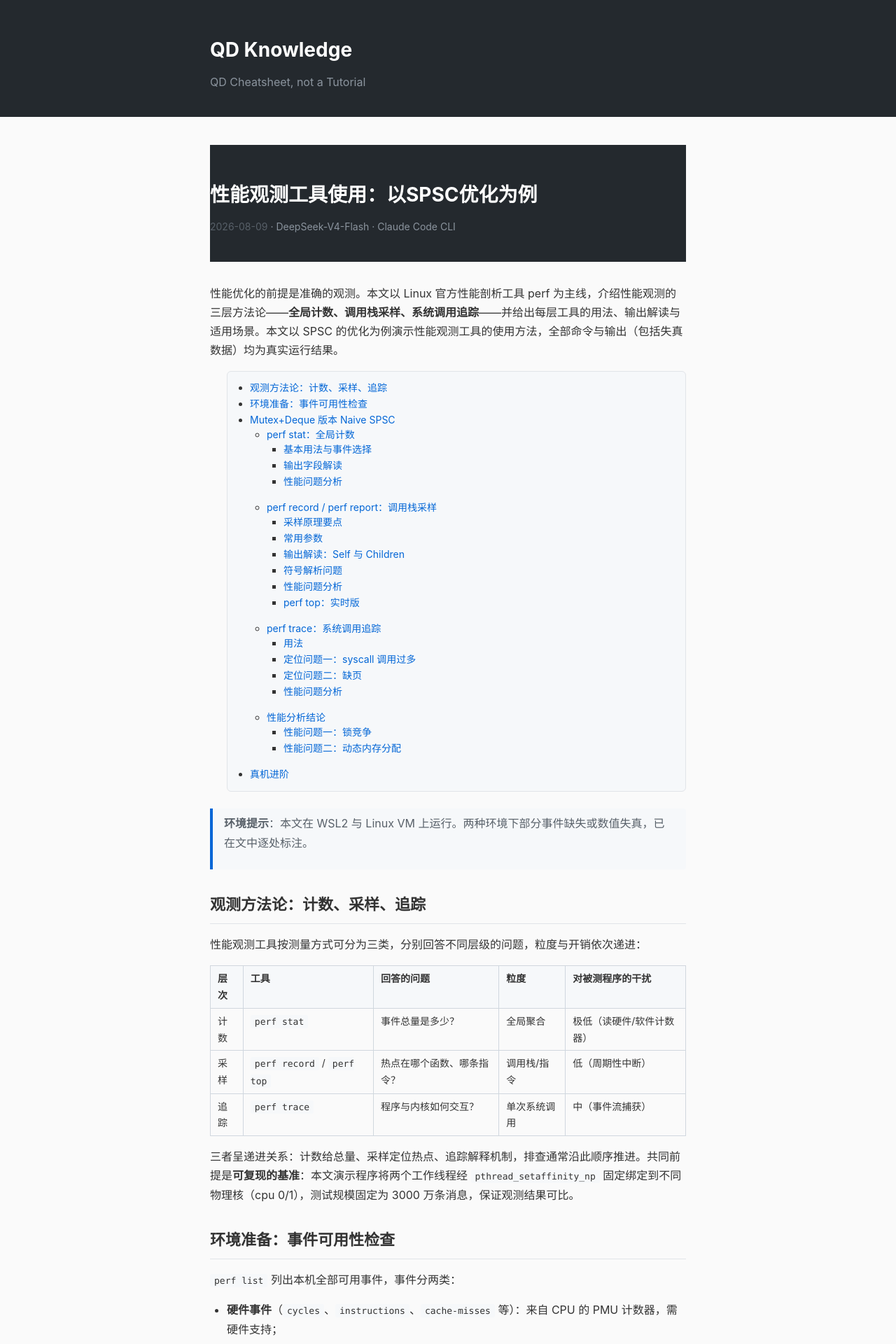
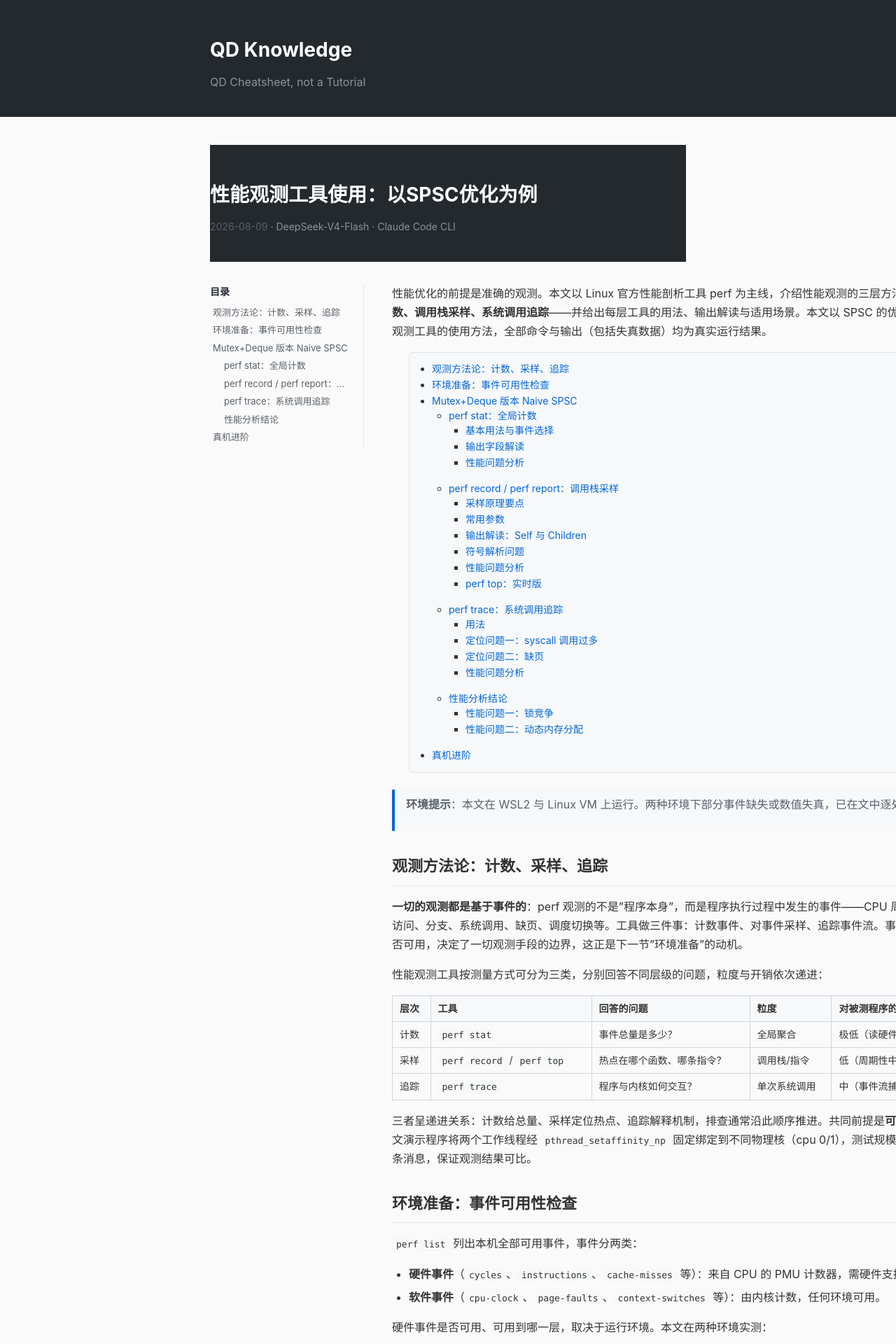
Before and after one commit to 4thcalabash/qd-knowledge, a Jekyll site: the page built from _posts/2026-08-09-spsc-queue-perf-observation-1.md, in a window 1280 px wide. Shown: the top 1920 px of the page at 70% size. Built offline with Jekyll 4.4.1, drawn with Linux system fonts in a browser that asks for light colours; some of the changed text lies outside the part shown.

Commit message:
侧边栏目录：文章滚动时高亮当前章节
- post.html 改为两栏布局，新增 toc-sidebar 侧边栏容器，引入 toc.js
- toc.js：从正文 h2/h3 生成嵌套目录，滚动时高亮当前章节（rAF 节流）
- style.css：sticky 侧边栏、当前章节高亮、窄屏（<1080px）隐藏、标题 scroll-margin
- 方法论强调'一切的观测都是基于事件的'；环境准备改为三环境（WSL2/云 VM/Linux 物理机 TODO）

Co-Authored-By: Claude <noreply@anthropic.com>

````diff
--- a/_layouts/post.html
+++ b/_layouts/post.html
@@ -12,11 +12,15 @@ layout: default
         {% endif %}
     </header>
 
-    <div class="post-content">
-        {{ content }}
+    <div class="post-layout">
+        <aside class="toc-sidebar" id="toc-sidebar" aria-label="章节目录"></aside>
+        <div class="post-content">
+            {{ content }}
+        </div>
     </div>
 
     <nav class="post-nav">
         <a href="{{ site.baseurl }}/">&larr; 返回首页</a>
     </nav>
 </article>
+<script src="{{ site.baseurl }}/assets/js/toc.js"></script>
--- a/_posts/2026-08-09-spsc-queue-perf-observation-1.md
+++ b/_posts/2026-08-09-spsc-queue-perf-observation-1.md
@@ -13,6 +13,8 @@ tool: Claude Code CLI
 > **环境提示**：本文在 WSL2 与 Linux VM 上运行。两种环境下部分事件缺失或数值失真，已在文中逐处标注。
 
 ## 观测方法论：计数、采样、追踪
+
+**一切的观测都是基于事件的**：perf 观测的不是"程序本身"，而是程序执行过程中发生的事件——CPU 周期、指令、缓存访问、分支、系统调用、缺页、调度切换等。工具做三件事：计数事件、对事件采样、追踪事件流。事件从何而来、是否可用，决定了一切观测手段的边界，这正是下一节"环境准备"的动机。
 
 性能观测工具按测量方式可分为三类，分别回答不同层级的问题，粒度与开销依次递进：
 
@@ -31,7 +33,7 @@ tool: Claude Code CLI
 - **硬件事件**（`cycles`、`instructions`、`cache-misses` 等）：来自 CPU 的 PMU 计数器，需硬件支持；
 - **软件事件**（`cpu-clock`、`page-faults`、`context-switches` 等）：由内核计数，任何环境可用。
 
-硬件事件是否可用、可用到哪一层，取决于运行环境。本次在两种环境实测，恰好呈现"缺失"与"存在但失真"两档：
+硬件事件是否可用、可用到哪一层，取决于运行环境。本文在两种环境实测：
 
 **WSL2：硬件事件完全缺失**
 
@@ -72,15 +74,9 @@ tool: Claude Code CLI
   iTLB-loads                                         [Hardware cache event]
 ```
 
-两档对比：
+**Linux 物理机：TODO**
 
-| 环境 | 硬件事件 | 说明 |
-|------|---------|------|
-| WSL2 | 完全缺失 | 硬件级观测（cache miss 率、PEBS、LBR、perf c2c）不可用 |
-| 云 Linux VM | 核心事件齐全，cache 事件部分缺失 | **缺失**：LLC（末级缓存）、L1-dcache-stores |
-| 物理机 | 全部可用且数值可信 | 理想参照，本文未实测 |
-
-注意：**事件存在 ≠ 数值可信**。VM 上事件能列出、能计数，但读数失真（见 perf stat 一节）。排查前先 `perf list` 确认可用事件。
+待补充：物理机上 `perf list` 的完整硬件事件清单与实测输出。
 
 ## Mutex+Deque 版本 Naive SPSC
 
--- a/assets/css/style.css
+++ b/assets/css/style.css
@@ -52,11 +52,13 @@ main h2 {
     margin: 32px 0 16px;
     padding-bottom: 8px;
     border-bottom: 1px solid #e1e4e8;
+    scroll-margin-top: 140px;
 }
 
 main h3 {
     font-size: 18px;
     margin: 24px 0 12px;
+    scroll-margin-top: 140px;
 }
 
 main p {
@@ -96,6 +98,75 @@ main a:hover {
 }
 
 /* Post */
+.post-layout {
+    display: flex;
+    gap: 40px;
+}
+
+/* 侧边栏目录：sticky 跟随滚动，当前章节高亮 */
+.toc-sidebar {
+    display: none;
+    position: sticky;
+    top: 24px;
+    align-self: flex-start;
+    flex: 0 0 220px;
+    max-height: calc(100vh - 48px);
+    overflow-y: auto;
+    font-size: 13px;
+    line-height: 1.5;
+    padding-right: 12px;
+    border-right: 1px solid #e1e4e8;
+}
+
+@media (min-width: 1080px) {
+    .toc-sidebar {
+        display: block;
+    }
+}
+
+.toc-sidebar .toc-title {
+    font-weight: 600;
+    color: #24292f;
+    margin-bottom: 8px;
+    font-size: 14px;
+}
+
+.toc-sidebar ul {
+    list-style: none;
+    margin: 0;
+    padding: 0;
+}
+
+.toc-sidebar li {
+    margin-bottom: 2px;
+}
+
+.toc-sidebar li.toc-h3 {
+    padding-left: 16px;
+}
+
+.toc-sidebar a {
+    display: block;
+    color: #586069;
+    text-decoration: none;
+    padding: 2px 4px;
+    border-radius: 3px;
+    overflow: hidden;
+    text-overflow: ellipsis;
+    white-space: nowrap;
+}
+
+.toc-sidebar a:hover {
+    color: #0366d6;
+    background: #f6f8fa;
+}
+
+.toc-sidebar a.active {
+    color: #0366d6;
+    font-weight: 600;
+    background: #f6f8fa;
+}
+
 .post-header {
     margin-bottom: 32px;
 }
--- /dev/null
+++ b/assets/js/toc.js
@@ -0,0 +1,61 @@
+// 文章侧边栏目录：从正文标题生成，滚动时高亮当前章节
+// 纯前端实现，兼容 GitHub Pages（无 Jekyll 插件依赖）。
+// 仅 h2/h3 进目录，保持侧边栏简洁。
+(function () {
+    var content = document.querySelector('.post-content');
+    var sidebar = document.getElementById('toc-sidebar');
+    if (!content || !sidebar) return;
+
+    var headings = content.querySelectorAll('h2, h3');
+    if (!headings.length) {
+        sidebar.remove();
+        return;
+    }
+
+    // 生成目录：h2 为一级，紧随其后的 h3 为二级
+    var html = '<div class="toc-title">目录</div><ul>';
+    var open = false;
+    headings.forEach(function (h, i) {
+        if (!h.id) h.id = 'sec-' + i;
+        var level = h.tagName === 'H2' ? 'toc-h2' : 'toc-h3';
+        if (level === 'toc-h3' && !open) {
+            html += '<ul>';
+            open = true;
+        } else if (level === 'toc-h2' && open) {
+            html += '</ul>';
+            open = false;
+        }
+        html += '<li class="' + level + '"><a href="#' + h.id + '">' +
+            h.textContent + '</a></li>';
+    });
+    if (open) html += '</ul>';
+    html += '</ul>';
+    sidebar.innerHTML = html;
+
+    var links = sidebar.querySelectorAll('a');
+
+    // 当前章节 = 最后一个顶部位于视口上部（header 之下）的标题
+    var headerOffset = 140;
+    function updateActive() {
+        var idx = -1;
+        headings.forEach(function (h, i) {
+            if (h.getBoundingClientRect().top <= headerOffset) idx = i;
+        });
+        links.forEach(function (a, i) {
+            a.classList.toggle('active', i === idx);
+        });
+    }
+
+    // 滚动节流 + 首次定位
+    var ticking = false;
+    window.addEventListener('scroll', function () {
+        if (!ticking) {
+            window.requestAnimationFrame(function () {
+                updateActive();
+                ticking = false;
+            });
+            ticking = true;
+        }
+    });
+    updateActive();
+})();
````
